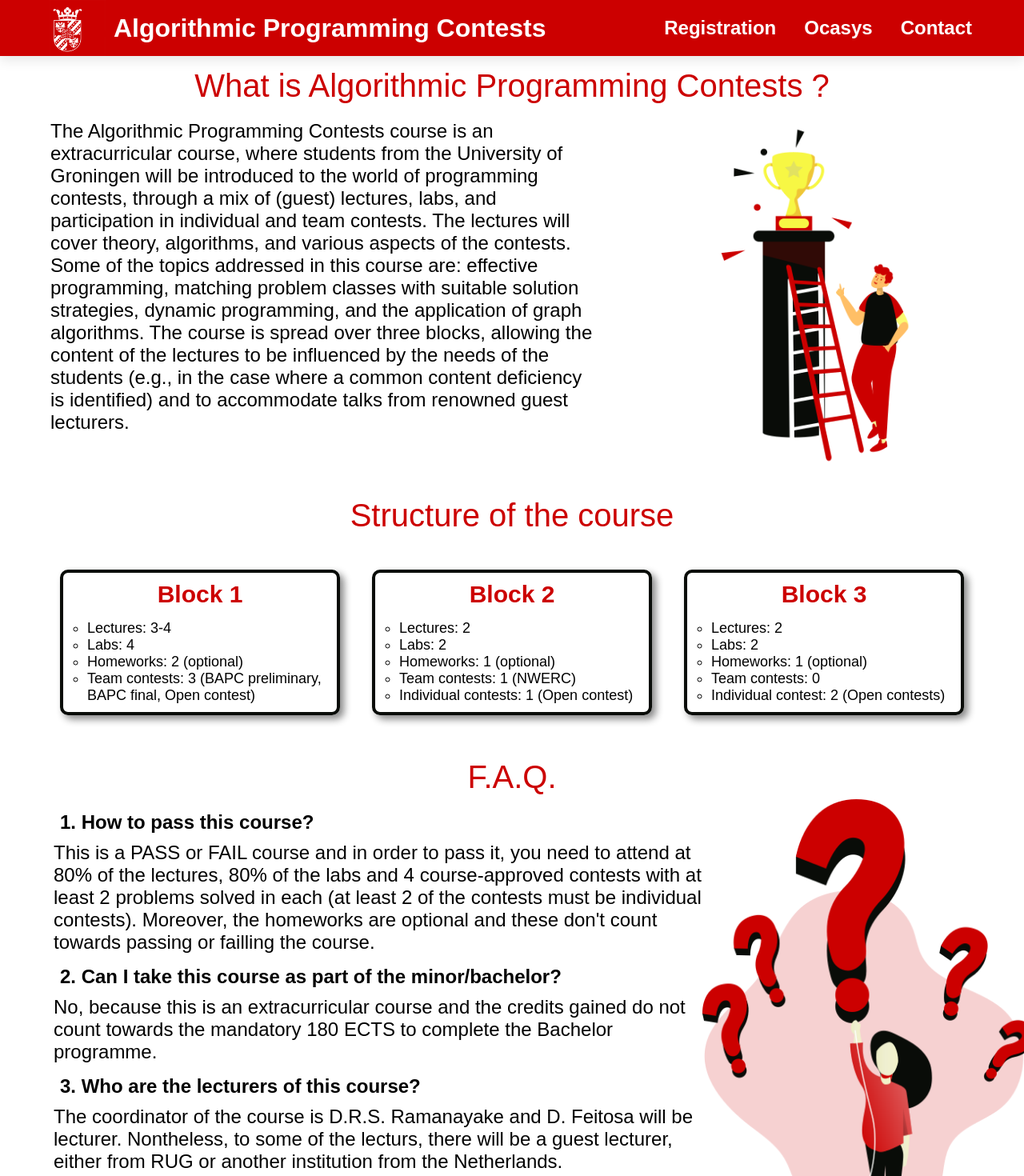
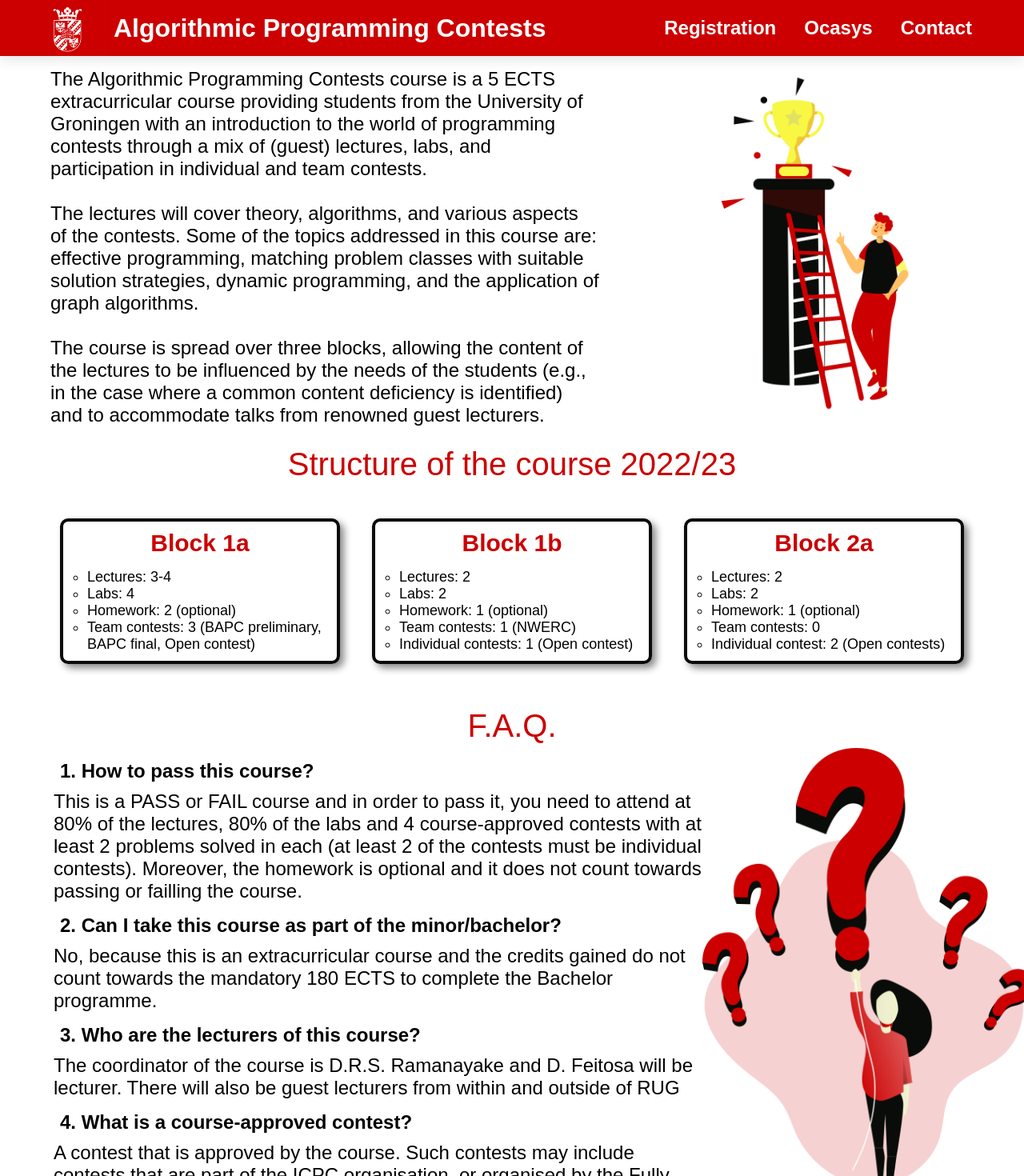
Before and after one commit to rug-apc/website, a React (Create React App) app: page / in a window 1280 px wide. Shown: the top 1470 px of the page at 80% size. Built offline with nearby package versions, Linux system fonts and the light colour scheme.

Commit message:
added the feedback

```diff
--- a/src/components/Block1.js
+++ b/src/components/Block1.js
@@ -5,21 +5,24 @@ import logo from '../photo/competition.png';
 const Block1 = () => {
     return (
         <div className="max-width">
-            <div className="center">
-                <p className='title-block1'>What is Algorithmic Programming Contests ?</p>
-            </div>
             <div className='flex '>
 
                 <div className='sixty'>
                     <p className='text-block1'>
-                        The Algorithmic Programming Contests course is an extracurricular course, where students from
-                        the University of Groningen will be introduced to the world of programming contests, through a mix of (guest)
-                        lectures, labs, and participation in individual and team contests. The lectures will cover theory,
-                        algorithms, and various aspects of the contests. Some of the topics addressed in this course are:
-                        effective programming, matching problem classes with suitable solution strategies,
-                        dynamic programming, and the application of graph algorithms. The course is spread over three blocks,
-                        allowing the content of the lectures to be influenced by the needs of the students (e.g., in the case
-                        where a common content deficiency is identified) and to accommodate talks from renowned guest lecturers.
+                    The Algorithmic Programming Contests course is a 5 ECTS extracurricular course
+                    providing students from the University of Groningen with an introduction to the
+                    world of programming contests through a mix of (guest) lectures, labs, and participation
+                    in individual and team contests.
+                    <br></br>
+                    <br></br>
+                    The lectures will cover theory, algorithms, and various aspects of the contests. Some of
+                    the topics addressed in this course are: effective programming, matching problem classes
+                    with suitable solution strategies, dynamic programming, and the application of graph algorithms.
+                    <br></br>
+                    <br></br>
+                    The course is spread over three blocks, allowing the content of the lectures to be influenced
+                    by the needs of the students (e.g., in the case where a common content deficiency is identified)
+                    and to accommodate talks from renowned guest lecturers.
                     </p>
                 </div>
                 <div className='forty'>
--- a/src/components/Block2.js
+++ b/src/components/Block2.js
@@ -6,21 +6,21 @@ const Block2 = () => {
         <div className='center max auto max-width' >
 
             <div>
-                <p className='title-block1'>Structure of the course</p>
+                <p className='title-block1'>Structure of the course 2022/23</p>
             </div>
 
             <div>
                 <div className='max flex'>
                     <div className='box center'>
                         <div>
-                            <p className='title-info red'>Block 1</p>
+                            <p className='title-info red'>Block 1a</p>
                         </div>
                         <div className='block'>
                             <p className='description-info '>
                                 <ul className='list'>
                                     <li> Lectures: 3-4</li>
                                     <li> Labs: 4</li>
-                                    <li> Homeworks: 2 (optional)</li>
+                                    <li> Homework: 2 (optional)</li>
                                     <li>  Team contests: 3 (BAPC preliminary, BAPC final, Open contest)</li>
                                 </ul>
                             </p>
@@ -28,14 +28,14 @@ const Block2 = () => {
                     </div>
                     <div className='box center'>
                         <div>
-                            <p className='title-info red'>Block 2</p>
+                            <p className='title-info red'>Block 1b</p>
                         </div>
                         <div>
                             <p className='description-info block'>
                                 <ul className='list'>
                                     <li> Lectures: 2</li>
                                     <li> Labs: 2</li>
-                                    <li> Homeworks: 1 (optional)</li>
+                                    <li> Homework: 1 (optional)</li>
                                     <li> Team contests: 1 (NWERC)</li>
                                     <li> Individual contests: 1 (Open contest)</li>
                                 </ul>
@@ -44,14 +44,14 @@ const Block2 = () => {
                     </div>
                     <div className='box' id='schedule'>
                         <div>
-                            <p className='title-info red'>Block 3</p>
+                            <p className='title-info red'>Block 2a</p>
                         </div>
                         <div>
                             <div className='block description-info' >
-                            <ul className='list'>
+                                <ul className='list'>
                                     <li> Lectures: 2</li>
                                     <li> Labs: 2</li>
-                                    <li> Homeworks: 1 (optional)</li>
+                                    <li> Homework: 1 (optional)</li>
                                     <li> Team contests: 0</li>
                                     <li> Individual contest: 2 (Open contests)</li>
                                 </ul>
@@ -62,8 +62,6 @@ const Block2 = () => {
                 </div>
 
             </div>
-
-
         </div>
     );
 };
--- a/src/components/Block3.js
+++ b/src/components/Block3.js
@@ -38,7 +38,7 @@ const Block3 = () => {
                                 <br></br>
                                 <br></br>
                                 In the end, when completing the form, try to add all the relevant experience that you
-                                have for each section. Be aware, there are only 30 available spots in the course.
+                                have for each section. Be aware, there are only 20 available spots in the course.
                                 <div className='center'>
                                     <button className='button'><a href='https://forms.gle/wqYZVimQqW9LnH1c9' target="_blank" >Register</a></button>
                                 </div>
--- a/src/components/Block4.js
+++ b/src/components/Block4.js
@@ -14,7 +14,7 @@ const Block4 = () => {
                     <p className='text-block1 bold'>1. How to pass this course?</p>
                     <p className='size24'> This is a PASS or FAIL course and in order to pass it, you need to attend at 80%
                     of the lectures, 80% of the labs and 4  course-approved contests with at least 2 problems solved in each (at
-                    least 2 of the contests must be individual contests). Moreover, the homeworks are optional and these don't count
+                    least 2 of the contests must be individual contests). Moreover, the homework is optional and it does not count
                     towards passing or failling the course. </p>
 
                     <p className='text-block1 bold'>2. Can I take this course as part of the minor/bachelor?</p>
@@ -22,13 +22,14 @@ const Block4 = () => {
                     the mandatory 180 ECTS to complete the Bachelor programme. </p>
 
                     <p className='text-block1 bold'>3. Who are the lecturers of this course?</p>
-                    <p className='size24'> The coordinator of the course is D.R.S. Ramanayake and D. Feitosa will be lecturer. Nontheless,
-                    to some of the lecturs, there will be a guest lecturer, either from RUG or another institution from the Netherlands.  </p>
+                    <p className='size24'> The coordinator of the course is D.R.S. Ramanayake and D. Feitosa will be lecturer. There
+                    will also be guest lecturers from within and outside of RUG  </p>
 
                     <p className='text-block1 bold'>4. What is a course-approved contest?</p>
-                    <p className='size24'> A contest will be approved by the course, in the case in which the contest is part of the course,
-                    is part of the  ICPC organisation or is organised by the Fully Connected Graph committee. Nonetheless, we will analyse
-                    the option to consider other online contests, such as the ones from CodeForces or CodeChef. </p>
+                    <p className='size24'>A contest that is approved by the course. Such contests may include contests that are part
+                    of the ICPC organisation, or organised by the Fully Connected Graph committee. We will also explore the option
+                    to consider other online contests such as the ones from CodeForces or CodeChef if they are pre-approved by the
+                    course coordinator. More details will be provided shortly. </p>
 
                 </div>
                 <div className='center thirty'>
```
